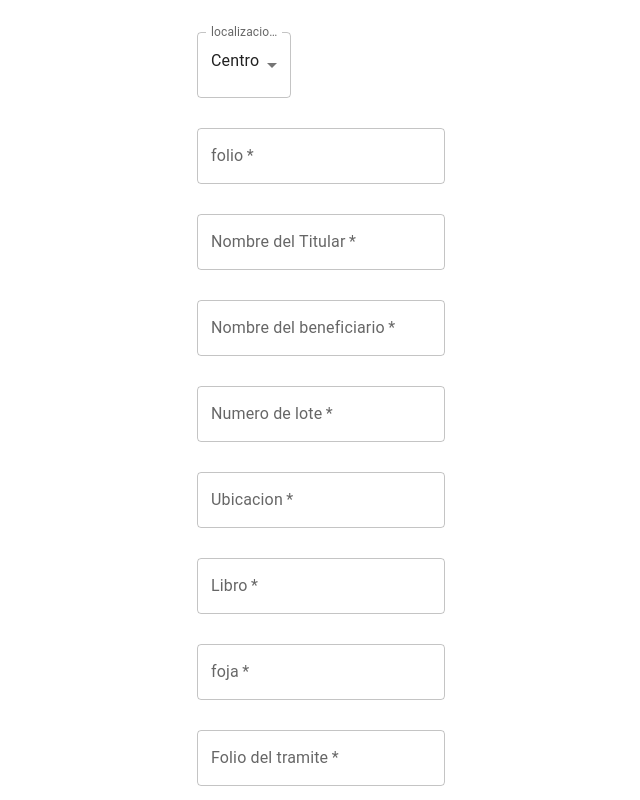
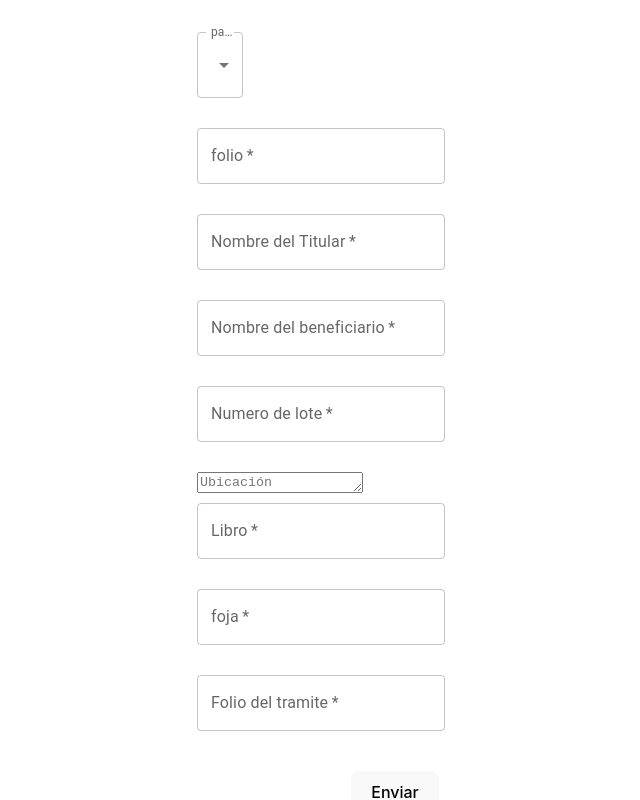
Before and after one commit to Ninetyfilly/front-uni, a React (Create React App) app: page /titulos/formulario in a window 1280 px wide. Shown: the top 800 px of the page, without its empty margins (245-885 px from the left). Built offline with nearby package versions, Linux system fonts and the light colour scheme; the HTML template or start-up script is replaced by a standard one.

Commit message:
seteo de formulario

```diff
--- a/src/views/titulos/formulario.jsx
+++ b/src/views/titulos/formulario.jsx
@@ -7,27 +7,32 @@ import { Link} from 'react-router-dom';
 import 'react-toastify/dist/ReactToastify.css';
 import TextField from '@mui/material/TextField';
 import MenuItem from '@mui/material/MenuItem';
+import { TextareaAutosize } from '@mui/base';
 import './formulario.css'
 
 const Formulario = () => {
   const [form, setForm] = useState({})
   const navigate = useNavigate();
-  const UBICACIONES = [
+  const PANTEONES = [
     {
-      value: 'jalapa',
-      label: 'Jalapa',
+      value: 'central',
+      label: 'Central',
     },
     {
-      value: 'huimanguillo',
-      label: 'Huimanguillo',
+      value: 'atasta',
+      label: 'Atasta',
     },
     {
-      value: 'centro',
-      label: 'Centro',
+      value: 'tamulte',
+      label: 'Tamulte',
     },
     {
-      value: 'jalpa',
-      label: 'Jalpa',
+      value: 'sabina',
+      label: 'Sabina',
+    },
+    {
+      value: 'arbolito',
+      label: 'Arbolito',
     },
   ];
 
@@ -65,17 +70,17 @@ const Formulario = () => {
     <form className='formTitulos' onSubmit={handleSubmit}>
       <div>
         <TextField
-          id="localizacion"
-          label="localizacion"
+          id="panteon"
+          label="panteon"
           variant="outlined"
           select
           required
           min={0}
           max={99}
           defaultValue="centro"
-          onChange={(e) => setForm({...form, localizacion: e.target.value})}
+          onChange={(e) => setForm({...form, panteon: e.target.value})}
         >
-          {UBICACIONES.map((option) => (
+          {PANTEONES.map((option) => (
             <MenuItem key={option.value} value={option.value}>
               {option.label}
             </MenuItem>
@@ -125,14 +130,10 @@ const Formulario = () => {
         />
       </div>
       <div>
-        <TextField
+        <TextareaAutosize placeholder='Ubicación' value={form.ubicacion}
+          onChange={(e) => setForm({...form, ubicacion: e.target.value})}
           id="ubicacion"
-          label="Ubicacion"
           required
-          min={0}
-          max={99}
-          value={form.ubicacion}
-          onChange={(e) => setForm({...form, ubicacion: e.target.value})}
         />
       </div>
       <div>
```
Also changed, not shown: src/views/tramites/formulario.jsx (+0 -35 lines).
